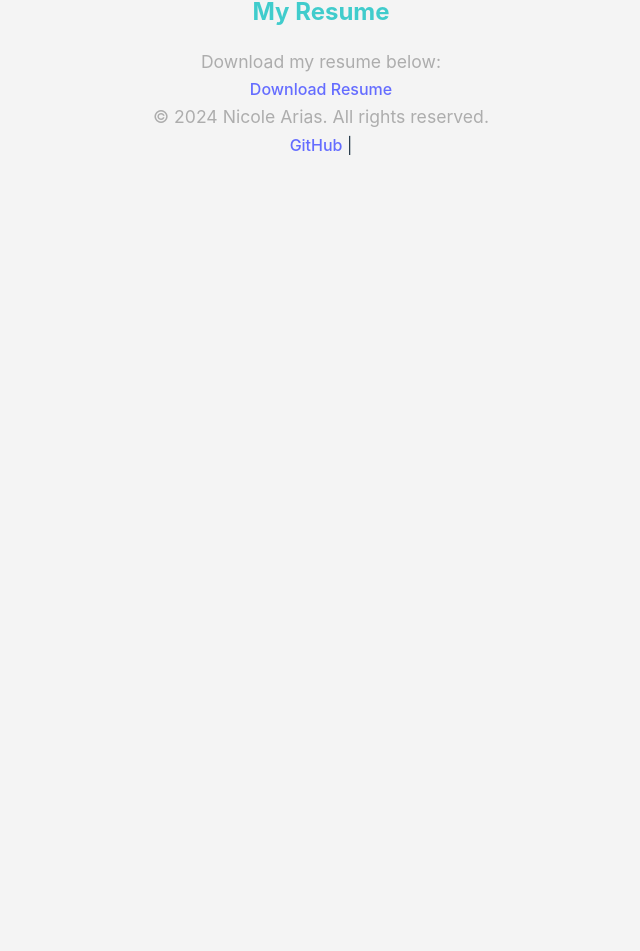
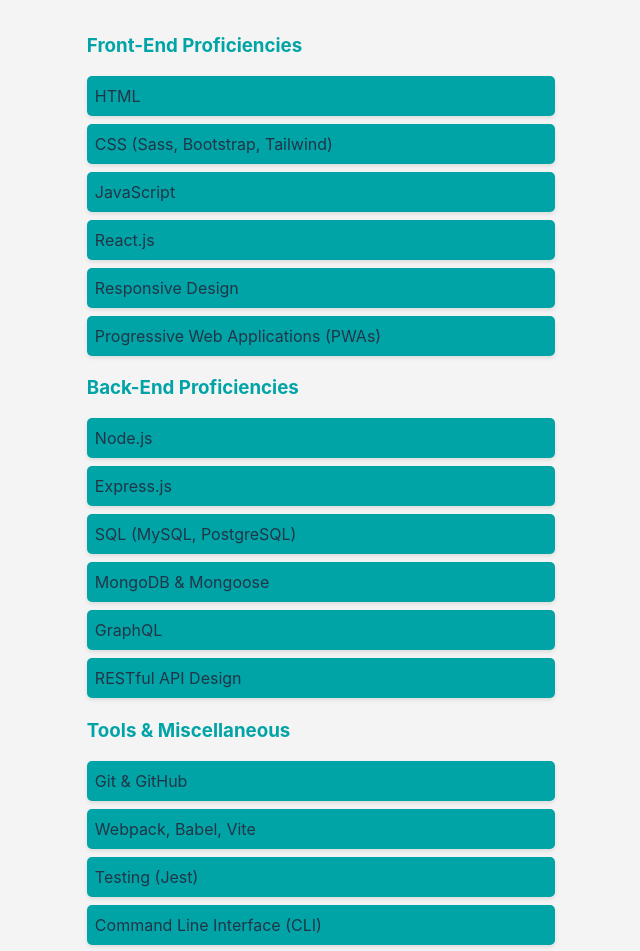
Before and after one commit to nearias3/React-Portfolio, a React (Vite) app: page /resume in a window 1280 px wide. Shown: the part 429-1380 px from the top of the page, without its empty margins (319-959 px from the left). Before the commit the page ends 800 px from the top, so only its background shows below. Built offline with nearby package versions, Linux system fonts and the light colour scheme.

Commit message:
Added some styling to the header, styled my resume page and made some further changes to the contact sheet for validation

```diff
--- a/src/components/Footer.jsx
+++ b/src/components/Footer.jsx
@@ -8,9 +8,8 @@
           target="_blank"
           rel="noopener noreferrer"
         >
-          GitHub
+          My GitHub
         </a>
-        {" | "}
       </div>
     </footer>
   );
--- a/src/components/Header.jsx
+++ b/src/components/Header.jsx
@@ -3,7 +3,7 @@
 const Header = () => {
   return (
     <header>
-      <h1 className="header-title">Nicole Arias</h1>
+      <h1 className="header-title">Nicole Hernandez</h1>
       <Navigation />
     </header>
   );
--- a/src/pages/About.jsx
+++ b/src/pages/About.jsx
@@ -21,8 +21,7 @@
         journey has allowed me to build a solid foundation in web development
         technologies. This portfolio showcases my journey, featuring projects
         that reflect my commitment to creating user-friendly and efficient
-        applications. Explore my work below and see how I bring creativity and
-        technical knowledge together!
+        applications.
       </p>
     </section>
   );
--- a/src/pages/Contact.jsx
+++ b/src/pages/Contact.jsx
@@ -8,14 +8,58 @@
     message: "",
   });
 
-  const [formStatus, setFormStatus] = useState("");
+  const [formErrors, setFormErrors] = useState({
+    name: "",
+    email: "",
+    message: "",
+  });
 
   const handleChange = (e) => {
-    setFormData({ ...formData, [e.target.name]: e.target.value });
+    const { name, value } = e.target;
+    setFormData({ ...formData, [name]: value });
+
+    // Real-time validation for empty fields
+    if (value.trim() === "") {
+      setFormErrors({ ...formErrors, [name]: `${name} is required.` });
+    } else {
+      setFormErrors({ ...formErrors, [name]: "" });
+    }
+
+    // Additional validation for email
+    if (name === "email") {
+      const emailPattern = /^[^\s@]+@[^\s@]+\.[^\s@]+$/;
+      if (value && !emailPattern.test(value)) {
+        setFormErrors({
+          ...formErrors,
+          email: "Please enter a valid email address.",
+        });
+      } else {
+        setFormErrors({ ...formErrors, email: "" });
+      }
+    }
+  };
+
+  const handleBlur = (e) => {
+    const { name, value } = e.target;
+    if (value.trim() === "") {
+      setFormErrors({ ...formErrors, [name]: `${name} is required.` });
+    }
   };
 
   const handleSubmit = (e) => {
     e.preventDefault();
+
+    if (!formData.name || !formData.email || !formData.message) {
+      setFormErrors({
+        name: formData.name ? "" : "Name is required.",
+        email: formData.email ? "" : "Email is required.",
+        message: formData.message ? "" : "Message is required.",
+      });
+      return;
+    }
+
+    alert("Thank you for reaching out! I will get back to you soon.");
+    setFormData({ name: "", email: "", message: "" });
   };
 
   return (
@@ -28,23 +72,31 @@
           placeholder="Name"
           value={formData.name}
           onChange={handleChange}
+          onBlur={handleBlur}
           required
         />
+        {formErrors.name && <p className="error">{formErrors.name}</p>}
+
         <input
           type="email"
           name="email"
           placeholder="Email"
           value={formData.email}
           onChange={handleChange}
+          onBlur={handleBlur}
           required
         />
+        {formErrors.email && <p className="error">{formErrors.email}</p>}
         <textarea
           name="message"
           placeholder="Message"
           value={formData.message}
           onChange={handleChange}
+          onBlur={handleBlur}
           required
         />
+        {formErrors.message && <p className="error">{formErrors.message}</p>}
+
         <button type="submit">Submit</button>
       </form>
     </section>
--- a/src/pages/Portfolio.jsx
+++ b/src/pages/Portfolio.jsx
@@ -5,14 +5,7 @@
 import "../styles/Portfolio.css";
 
 const frontEndProjects = [
-  {
-    title: "Code Refactor",
-    description:
-      "This app is a refactor of a website. I cleaned up the code, fixed a couple of issues for the client, and made it more accessible.",
-    image: images.challenge01,
-    liveLink: "https://nearias3.github.io/Challenge-01/",
-    repoLink: "https://github.com/nearias3/Challenge-01",
-  },
+
   {
     title: "Payroll Tracker",
     description:
@@ -41,36 +34,12 @@
   },
 
   {
-    title: "README Generator",
-    description:
-      "In this app, the user can automate the creation of README files using a node powered prompt in the terminal.",
-    image: images.challenge09,
-    repoLink: "https://github.com/nearias3/README-Generator",
-  },
-
-  {
-    title: "Logo Maker",
-    description:
-      "This app allows the user to automate the creation of an SVG logo. In the terminal, the user is prompted to choose their color, shape, and text.",
-    image: images.challenge10,
-    repoLink: "https://github.com/nearias3/SVG-Logo-Maker",
-  },
-
-  {
     title: "Note Taker",
     description:
       "This app provides users with space to take notes. They can input their notes, save them on their browser, and delete them as needed.",
     image: images.challenge11,
     liveLink: "https://note-taker-kohj.onrender.com",
     repoLink: "https://github.com/nearias3/Miniature-Eureka",
-  },
-
-  {
-    title: "SQL Employee Tracker",
-    description:
-      "This command-line application allows users to manage a company's employee database using node, inquirer, and postgreSQL.",
-    image: images.challenge12,
-    repoLink: "https://github.com/nearias3/SQL-Employee-Tracker",
   },
 ];
 
@@ -116,7 +85,7 @@
   {
     title: "BookNest",
     description:
-      "In this collaborative project, we bring you BookNest, an app that facilitate's peer-to-peer book lending! Users can create their own collection of books, share with others, and borrow from within their communities.",
+      "In this collaborative project, we bring you BookNest, an app that facilitates peer-to-peer book lending! Users can create their own collection of books, share with others, and borrow from within their communities.",
     image: images.project2,
     liveLink: "https://p2-book-nest.onrender.com/",
     repoLink: "https://github.com/Lixiviate/P2-Book-Nest",
@@ -124,6 +93,22 @@
 ];
 
 const otherProjects = [
+  {
+    title: "SQL Employee Tracker",
+    description:
+      "This command-line application allows users to manage a company's employee database using node, inquirer, and postgreSQL.",
+    image: images.challenge12,
+    repoLink: "https://github.com/nearias3/SQL-Employee-Tracker",
+  },
+
+  {
+    title: "README Generator",
+    description:
+      "In this app, the user can automate the creation of README files using a node powered prompt in the terminal.",
+    image: images.challenge09,
+    repoLink: "https://github.com/nearias3/README-Generator",
+  },
+
   {
     title: "Text Editor",
     description:
--- a/src/pages/Resume.jsx
+++ b/src/pages/Resume.jsx
@@ -2,12 +2,46 @@
 
 const Resume = () => {
   return (
-    <section>
+    <section className="resume">
       <h2>My Resume</h2>
       <p>Download my resume below:</p>
-      <a href="my-resume-url.pdf" download>
+      <a href="not-my-real-resume-url.pdf" download>
         Download Resume
       </a>
+
+      <div className="proficiencies">
+        <h3>Front-End Proficiencies</h3>
+        <ul>
+          <li>HTML</li>
+          <li>CSS (Sass, Bootstrap, Tailwind)</li>
+          <li>JavaScript</li>
+          <li>React.js</li>
+          <li>Responsive Design</li>
+          <li>Progressive Web Applications (PWAs)</li>
+        </ul>
+
+        <h3>Back-End Proficiencies</h3>
+        <ul>
+          <li>Node.js</li>
+          <li>Express.js</li>
+          <li>SQL (MySQL, PostgreSQL)</li>
+          <li>MongoDB & Mongoose</li>
+          <li>GraphQL</li>
+          <li>RESTful API Design</li>
+        </ul>
+
+        <h3>Tools & Miscellaneous</h3>
+        <ul>
+          <li>Git & GitHub</li>
+          <li>Webpack, Babel, Vite</li>
+          <li>Testing (Jest)</li>
+          <li>Command Line Interface (CLI)</li>
+          <li>Agile Methodology</li>
+          <li>Deployment (Heroku, Netlify, Render)</li>
+          <li>Graphic Design (Photoshop)</li>
+        </ul>
+      </div>
+
     </section>
   );
 };
--- a/src/styles/Contact.css
+++ b/src/styles/Contact.css
@@ -26,9 +26,9 @@
 
 .error {
   color: red;
-  font-size: 0.8rem;
+  font-size: 0.9rem;
+  margin-top: 0.25rem;
   text-align: left;
-  margin-top: -0.5rem;
 }
 
 button {
--- a/src/styles/Resume.css
+++ b/src/styles/Resume.css
@@ -1,19 +1,16 @@
 .resume {
   text-align: center;
   padding: 2rem;
-  background: #ffffff;
-  border-radius: 12px;
-  box-shadow: 0 4px 12px rgba(0, 0, 0, 0.1);
-  max-width: 800px;
-  margin: 2rem auto;
 }
 
 .resume a {
-   background-color: #00bebebc;
+  display: inline-block;
+  margin: 1rem 0;
+  padding: 0.5rem 1rem;
+  background-color: #00a4a7;
   color: #ffffff;
-  padding: 0.75rem 1.5rem;
-  border-radius: 8px;
   text-decoration: none;
+  border-radius: 5px;
   transition: background-color 0.3s ease;
 }
 
@@ -21,11 +18,25 @@
   background-color: #008c8d;
 }
 
-.resume ul {
+.proficiencies {
+  margin-top: 2rem;
+  text-align: left;
+}
+
+.proficiencies h3 {
+  color: #00a4a7;
+  margin-bottom: 0.5rem;
+}
+
+.proficiencies ul {
   list-style-type: none;
   padding: 0;
 }
 
-.resume li {
+.proficiencies li {
+  background-color: #00a4a7;
+  padding: 0.5rem;
   margin: 0.5rem 0;
+  border-radius: 5px;
+  box-shadow: 0 2px 4px rgba(0, 0, 0, 0.1);
 }
```
